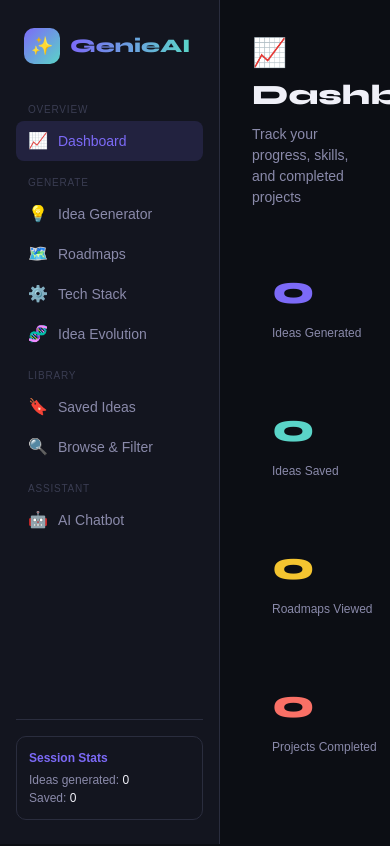
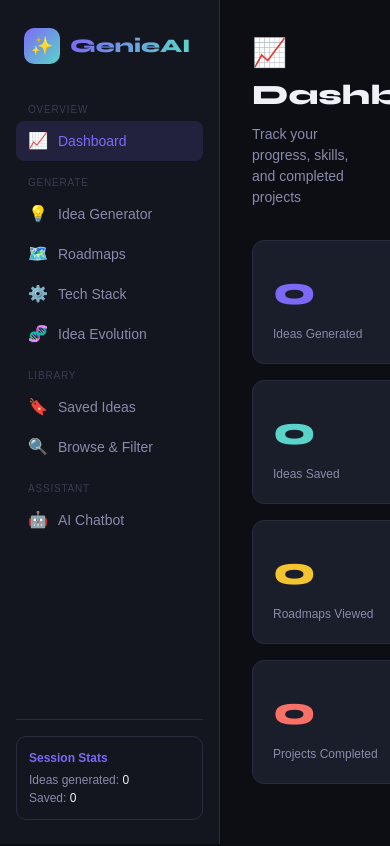
Before and after one commit to ananya082singh/genieai, a React (Vite) app in the folder frontend/: page /dashboard in a window 390 px wide. Shown: the top 846 px of the page. Built offline with nearby package versions, Linux system fonts and the light colour scheme.

Commit message:
style(ui): enhance dashboard visuals and responsive layout

```diff
--- a/frontend/src/index.css
+++ b/frontend/src/index.css
@@ -9,3 +9,8 @@ body { background: #0c0e14; color: #f0f0f8; font-family: sans-serif; min-height:
 .btn-ghost { padding: 10px 16px; border-radius: 8px; border: 1px solid #2a2d3e; cursor: pointer; background: transparent; color: #8a8aaa; font-size: 14px; }
 .loader { display: inline-block; width: 14px; height: 14px; border: 2px solid rgba(255,255,255,0.3); border-top-color: white; border-radius: 50%; animation: spin 0.6s linear infinite; }
 @keyframes spin { to { transform: rotate(360deg); } }
+.card {
+  background: #1a1d2a;
+  border: 1px solid #2a2d3e;
+  border-radius: 12px;
+}
```
